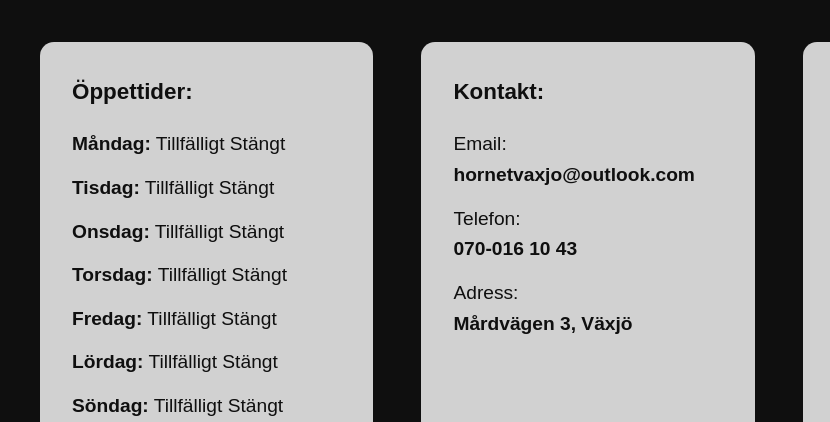
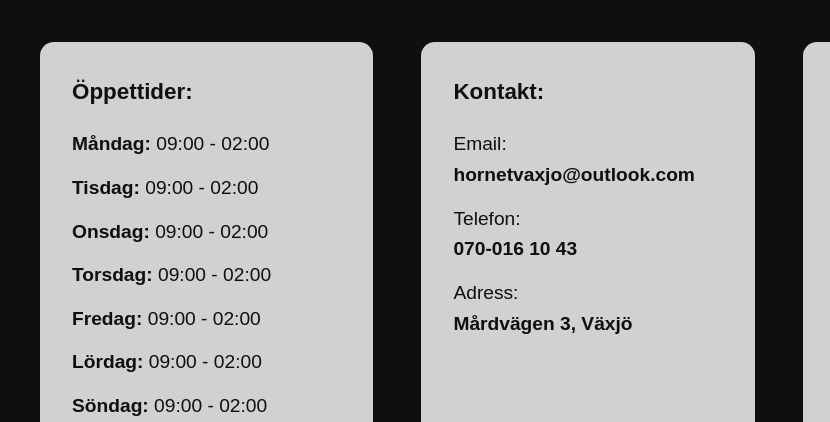
Before and after one commit to punpunmain-oss/HornetWebsite, a plain HTML site: page kontakt.html in a window 1280 px wide. Shown: the part 378-800 px from the top of the page, 0-830 px from the left. Drawn offline with Linux system fonts and the light colour scheme.

Commit message:
öppettider ändring

```diff
--- a/kontakt.html
+++ b/kontakt.html
@@ -37,13 +37,13 @@
 
     <div class="contact-column">
       <h3>Öppettider:</h3>
-      <p><strong>Måndag:</strong> Tillfälligt Stängt</p>
-      <p><strong>Tisdag:</strong> Tillfälligt Stängt</p>
-      <p><strong>Onsdag:</strong> Tillfälligt Stängt</p>
-      <p><strong>Torsdag:</strong> Tillfälligt Stängt</p>
-      <p><strong>Fredag:</strong> Tillfälligt Stängt</p>
-      <p><strong>Lördag:</strong> Tillfälligt Stängt</p>
-      <p><strong>Söndag:</strong> Tillfälligt Stängt</p>
+      <p><strong>Måndag:</strong> 09:00 - 02:00</p>
+      <p><strong>Tisdag:</strong> 09:00 - 02:00</p>
+      <p><strong>Onsdag:</strong> 09:00 - 02:00</p>
+      <p><strong>Torsdag:</strong> 09:00 - 02:00</p>
+      <p><strong>Fredag:</strong> 09:00 - 02:00</p>
+      <p><strong>Lördag:</strong> 09:00 - 02:00</p>
+      <p><strong>Söndag:</strong> 09:00 - 02:00</p>
     </div>
 
     <div class="contact-column">
```
